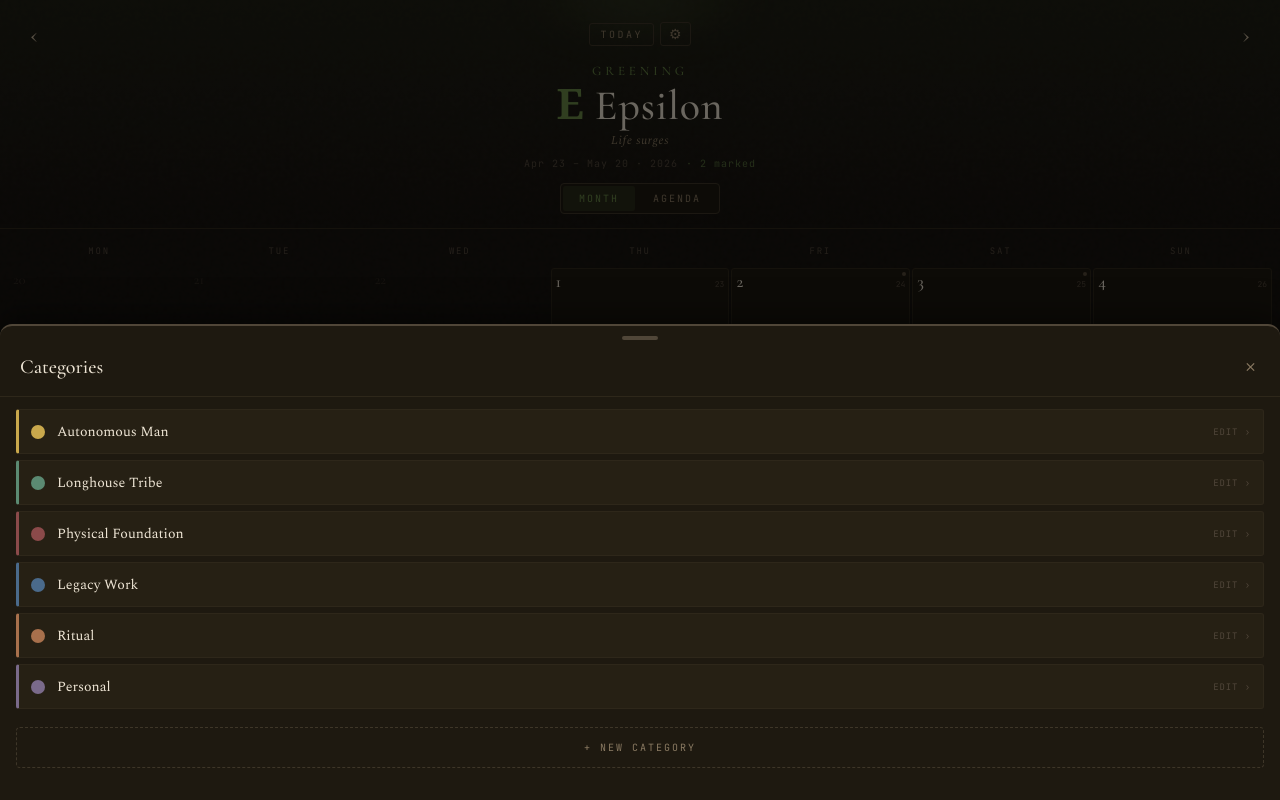
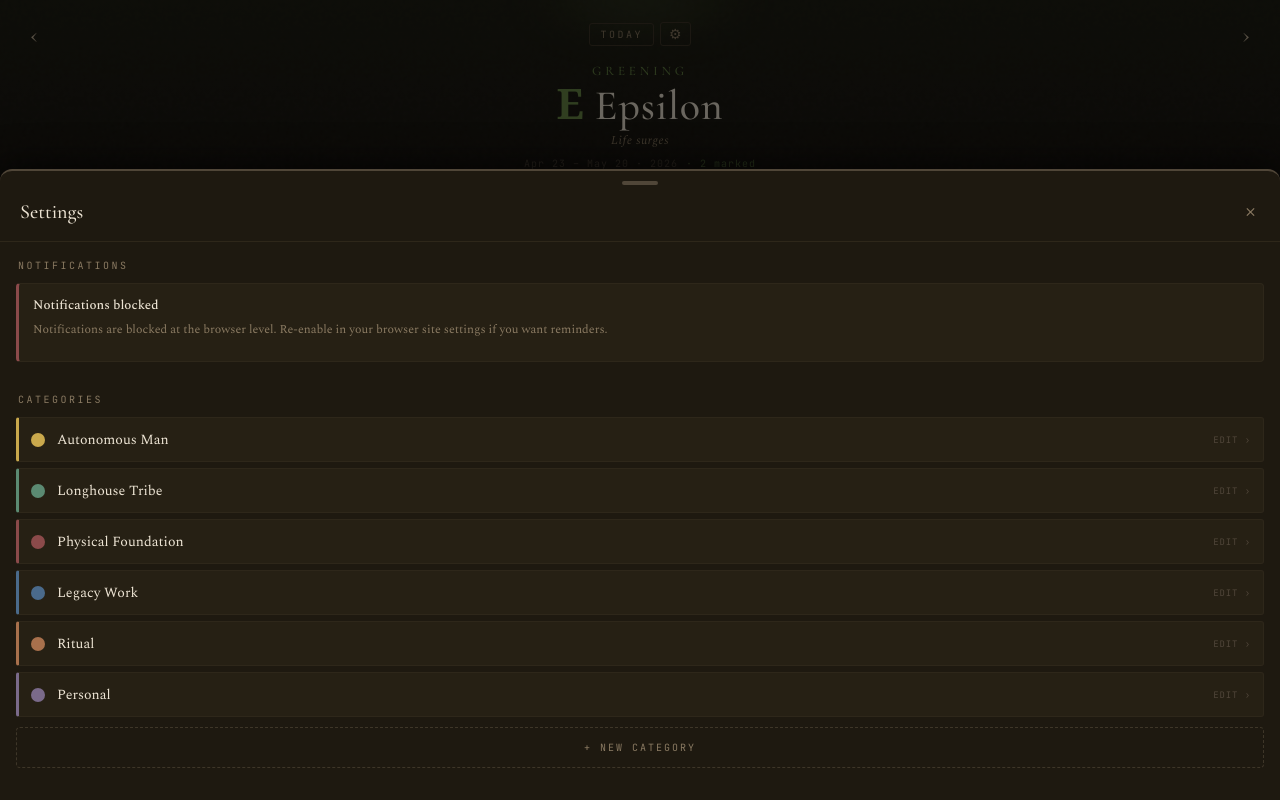
Before and after one commit to Lightbearer77/The-Hearth, a React (Vite) app: page / in a window 1280 px wide. Both pictures are taken after a click on the button "Categories". Shown: the top 800 px of the page. Built offline with nearby package versions, Linux system fonts and the light colour scheme.

Commit message:
v0.4: PWA install + on-open notifications, service worker, app icons

```diff
--- a/src/components/SettingsPanel.jsx
+++ b/src/components/SettingsPanel.jsx
@@ -1,19 +1,39 @@
-import { useState } from 'react';
+import { useState, useEffect } from 'react';
 import { PRESET_COLORS } from '../storage.js';
+import {
+  notificationSupport,
+  notificationPermission,
+  requestNotificationPermission,
+  fireTestNotification,
+} from '../notifications.js';
 
 export default function SettingsPanel({ categories, onSave, onDelete, onAdd, onClose }) {
-  const [editing, setEditing] = useState(null); // category id being edited
+  const [editing, setEditing] = useState(null);
+  const [notifState, setNotifState] = useState('default');
+  const [testFiring, setTestFiring] = useState(false);
+
+  useEffect(() => {
+    setNotifState(notificationPermission());
+  }, []);
+
+  const handleEnableNotifs = async () => {
+    const result = await requestNotificationPermission();
+    setNotifState(result);
+  };
+
+  const handleTest = async () => {
+    setTestFiring(true);
+    await fireTestNotification();
+    setTimeout(() => setTestFiring(false), 1500);
+  };
 
   return (
     <>
-      <div
-        onClick={onClose}
-        style={{
+      <div onClick={onClose} style={{
         position: 'fixed', inset: 0,
         background: 'rgba(0,0,0,0.55)',
         zIndex: 190,
-        }}
-      />
+      }} />
       <div className="slide-up" style={{
         position: 'fixed',
         bottom: 0, left: 0, right: 0,
@@ -22,11 +42,10 @@ export default function SettingsPanel({ categories, onSave, onDelete, onAdd, onC
         borderTopLeftRadius: 12,
         borderTopRightRadius: 12,
         zIndex: 200,
-        maxHeight: '85vh',
+        maxHeight: '88vh',
         overflowY: 'auto',
         boxShadow: '0 -8px 32px rgba(0,0,0,0.5)',
       }}>
-        {/* Drag handle */}
         <div style={{ padding: '10px 0 4px', display: 'flex', justifyContent: 'center' }}>
           <div style={{ width: 36, height: 4, background: 'var(--border-strong)', borderRadius: 2 }} />
         </div>
@@ -45,18 +64,28 @@ export default function SettingsPanel({ categories, onSave, onDelete, onAdd, onC
             fontWeight: 500,
             color: 'var(--text-primary)',
           }}>
-            Categories
+            Settings
           </span>
           <button onClick={onClose} style={{
             color: 'var(--text-muted)',
-            fontSize: 22,
-            lineHeight: 1,
-            padding: 4,
+            fontSize: 22, lineHeight: 1, padding: 4,
           }}>×</button>
         </div>
 
-        {/* Category list */}
+        {/* Notifications section */}
+        <div style={{ padding: '16px 16px 8px' }}>
+          <SectionLabel>Notifications</SectionLabel>
+          <NotificationBlock
+            state={notifState}
+            onEnable={handleEnableNotifs}
+            onTest={handleTest}
+            testFiring={testFiring}
+          />
+        </div>
+
+        {/* Categories section */}
         <div style={{ padding: '12px 16px 8px' }}>
+          <SectionLabel>Categories</SectionLabel>
           {categories.map(cat => (
             <CategoryRow
               key={cat.id}
@@ -65,20 +94,14 @@ export default function SettingsPanel({ categories, onSave, onDelete, onAdd, onC
               onEdit={() => setEditing(cat.id)}
               onDone={() => setEditing(null)}
               onSave={onSave}
-              onDelete={() => {
-                onDelete(cat.id);
-                setEditing(null);
-              }}
+              onDelete={() => { onDelete(cat.id); setEditing(null); }}
             />
           ))}
-        </div>
-
-        {/* Add new */}
-        <div style={{ padding: '4px 16px 32px' }}>
           <button
-            onClick={() => { onAdd(); }}
+            onClick={onAdd}
             style={{
               width: '100%',
+              marginTop: 4,
               padding: '13px',
               background: 'transparent',
               border: '1px dashed var(--border-mid)',
@@ -92,15 +115,90 @@ export default function SettingsPanel({ categories, onSave, onDelete, onAdd, onC
             + NEW CATEGORY
           </button>
         </div>
+
+        {/* Bottom spacing */}
+        <div style={{ height: 24 }} />
       </div>
     </>
+  );
+}
+
+function SectionLabel({ children }) {
+  return (
+    <div style={{
+      fontFamily: 'var(--font-mono)',
+      fontSize: 10,
+      letterSpacing: '0.25em',
+      color: 'var(--text-muted)',
+      marginBottom: 10,
+      paddingLeft: 2,
+    }}>
+      {children.toUpperCase()}
+    </div>
+  );
+}
+
+function NotificationBlock({ state, onEnable, onTest, testFiring }) {
+  const unsupported = state === 'unsupported';
+  const granted     = state === 'granted';
+  const denied      = state === 'denied';
+  const pending     = state === 'default';
+
+  return (
+    <div style={{
+      background: 'var(--bg-elevated)',
+      border: '1px solid var(--border-subtle)',
+      borderLeft: `3px solid ${
+        granted ? 'var(--g2)' :
+        denied  ? 'var(--g3)' :
+        'var(--accent-dim)'
+      }`,
+      borderRadius: 4,
+      padding: '12px 14px',
+      marginBottom: 10,
+    }}>
+      <div style={{
+        fontFamily: 'var(--font-body)',
+        fontSize: 13,
+        color: 'var(--text-primary)',
+        marginBottom: 6,
+        fontWeight: 500,
+      }}>
+        {unsupported && 'Not supported in this browser'}
+        {granted     && 'Notifications enabled'}
+        {denied      && 'Notifications blocked'}
+        {pending     && 'Notifications not yet enabled'}
+      </div>
+      <p style={{
+        fontFamily: 'var(--font-body)',
+        fontSize: 12,
+        color: 'var(--text-muted)',
+        lineHeight: 1.5,
+        marginBottom: 10,
+      }}>
+        {granted && 'Reminders fire when you open The Hearth on a 14, 7, or 1-day reminder day. For best results, install The Hearth to your home screen.'}
+        {pending && 'When enabled, opening The Hearth on a reminder day will fire system notifications for upcoming holidays and Days of Remembrance.'}
+        {denied  && 'Notifications are blocked at the browser level. Re-enable in your browser site settings if you want reminders.'}
+        {unsupported && 'Your browser doesn\u2019t support web notifications. Install The Hearth as a PWA for the best chance of support.'}
+      </p>
+
+      {pending && (
+        <button onClick={onEnable} style={primaryBtn}>
+          ENABLE NOTIFICATIONS
+        </button>
+      )}
+      {granted && (
+        <button onClick={onTest} style={ghostActionBtn} disabled={testFiring}>
+          {testFiring ? 'SENT ✓' : 'SEND TEST NOTIFICATION'}
+        </button>
+      )}
+    </div>
   );
 }
 
 function CategoryRow({ cat, isEditing, onEdit, onDone, onSave, onDelete }) {
   const [draft, setDraft] = useState(cat);
 
-  // Sync draft if cat changes externally
   if (draft.id !== cat.id) setDraft(cat);
 
   const handleSave = () => {
@@ -127,32 +225,21 @@ function CategoryRow({ cat, isEditing, onEdit, onDone, onSave, onDelete }) {
         }}
       >
         <span style={{
-          width: 14, height: 14,
-          borderRadius: '50%',
-          background: cat.color,
-          flexShrink: 0,
+          width: 14, height: 14, borderRadius: '50%',
+          background: cat.color, flexShrink: 0,
         }} />
         <span style={{
-          fontFamily: 'var(--font-body)',
-          fontSize: 14,
-          color: 'var(--text-primary)',
-          flex: 1,
-        }}>
-          {cat.name}
-        </span>
+          fontFamily: 'var(--font-body)', fontSize: 14,
+          color: 'var(--text-primary)', flex: 1,
+        }}>{cat.name}</span>
         <span style={{
-          fontFamily: 'var(--font-mono)',
-          fontSize: 9,
-          color: 'var(--text-faint)',
-          letterSpacing: '0.1em',
-        }}>
-          EDIT ›
-        </span>
+          fontFamily: 'var(--font-mono)', fontSize: 9,
+          color: 'var(--text-faint)', letterSpacing: '0.1em',
+        }}>EDIT ›</span>
       </button>
     );
   }
 
-  // Expanded edit mode
   return (
     <div style={{
       marginBottom: 8,
@@ -161,13 +248,9 @@ function CategoryRow({ cat, isEditing, onEdit, onDone, onSave, onDelete }) {
       borderRadius: 4,
       padding: '12px 14px',
     }}>
-      {/* Name field */}
       <div style={{
-        fontFamily: 'var(--font-mono)',
-        fontSize: 9,
-        letterSpacing: '0.2em',
-        color: 'var(--text-muted)',
-        marginBottom: 6,
+        fontFamily: 'var(--font-mono)', fontSize: 9,
+        letterSpacing: '0.2em', color: 'var(--text-muted)', marginBottom: 6,
       }}>NAME</div>
       <input
         value={draft.name}
@@ -176,13 +259,9 @@ function CategoryRow({ cat, isEditing, onEdit, onDone, onSave, onDelete }) {
         style={{ marginBottom: 12 }}
       />
 
-      {/* Color picker */}
       <div style={{
-        fontFamily: 'var(--font-mono)',
-        fontSize: 9,
-        letterSpacing: '0.2em',
-        color: 'var(--text-muted)',
-        marginBottom: 8,
+        fontFamily: 'var(--font-mono)', fontSize: 9,
+        letterSpacing: '0.2em', color: 'var(--text-muted)', marginBottom: 8,
       }}>COLOR</div>
       <div style={{
         display: 'grid',
@@ -200,66 +279,64 @@ function CategoryRow({ cat, isEditing, onEdit, onDone, onSave, onDelete }) {
               borderRadius: '50%',
               background: color,
               border: draft.color === color
-                ? `2px solid var(--text-primary)`
+                ? '2px solid var(--text-primary)'
                 : '2px solid transparent',
-              boxShadow: draft.color === color
-                ? `0 0 0 1px ${color}`
-                : 'none',
+              boxShadow: draft.color === color ? `0 0 0 1px ${color}` : 'none',
             }}
           />
         ))}
       </div>
 
-      {/* Actions */}
       <div style={{ display: 'flex', gap: 8 }}>
-        <button
-          onClick={handleSave}
-          style={{
-            flex: 1,
-            padding: '10px',
+        <button onClick={handleSave} style={{
+          flex: 1, padding: '10px',
           background: `${draft.color}24`,
           border: `1px solid ${draft.color}`,
           borderRadius: 3,
+          fontFamily: 'var(--font-mono)', fontSize: 10,
+          letterSpacing: '0.15em', color: draft.color,
+        }}>SAVE</button>
+        <button onClick={onDone} style={{
+          flex: 1, padding: '10px',
+          background: 'transparent',
+          border: '1px solid var(--border-mid)',
+          borderRadius: 3,
+          fontFamily: 'var(--font-mono)', fontSize: 10,
+          letterSpacing: '0.15em', color: 'var(--text-muted)',
+        }}>CANCEL</button>
+        <button onClick={onDelete} style={{
+          padding: '10px 14px',
+          background: 'transparent',
+          border: '1px solid var(--g3)',
+          borderRadius: 3,
+          fontFamily: 'var(--font-mono)', fontSize: 10,
+          letterSpacing: '0.15em', color: 'var(--g3)',
+        }}>DEL</button>
+      </div>
+    </div>
+  );
+}
+
+const primaryBtn = {
+  width: '100%',
+  padding: '10px',
+  background: 'rgba(201,168,76,0.18)',
+  border: '1px solid var(--accent)',
+  borderRadius: 3,
   fontFamily: 'var(--font-mono)',
   fontSize: 10,
-            letterSpacing: '0.15em',
-            color: draft.color,
-          }}
-        >
-          SAVE
-        </button>
-        <button
-          onClick={onDone}
-          style={{
-            flex: 1,
-            padding: '10px',
+  letterSpacing: '0.18em',
+  color: 'var(--accent)',
+};
+
+const ghostActionBtn = {
+  width: '100%',
+  padding: '9px',
   background: 'transparent',
   border: '1px solid var(--border-mid)',
   borderRadius: 3,
   fontFamily: 'var(--font-mono)',
   fontSize: 10,
-            letterSpacing: '0.15em',
-            color: 'var(--text-muted)',
-          }}
-        >
-          CANCEL
-        </button>
-        <button
-          onClick={onDelete}
-          style={{
-            padding: '10px 14px',
-            background: 'transparent',
-            border: '1px solid var(--g3)',
-            borderRadius: 3,
-            fontFamily: 'var(--font-mono)',
-            fontSize: 10,
-            letterSpacing: '0.15em',
-            color: 'var(--g3)',
-          }}
-        >
-          DEL
-        </button>
-      </div>
-    </div>
-  );
-}
+  letterSpacing: '0.18em',
+  color: 'var(--text-secondary)',
+};
```
Lines whose indentation alone changed are shown as unchanged.
